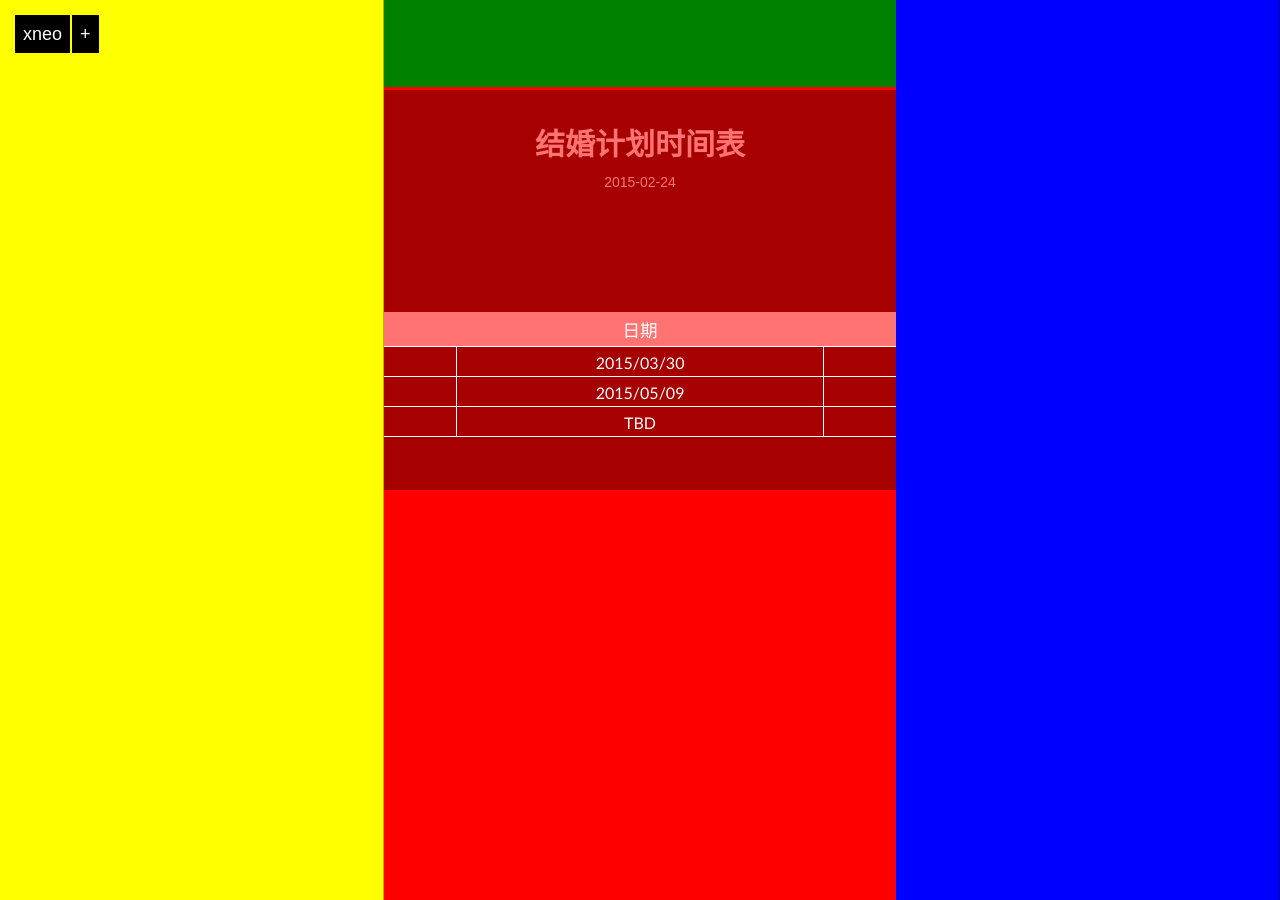
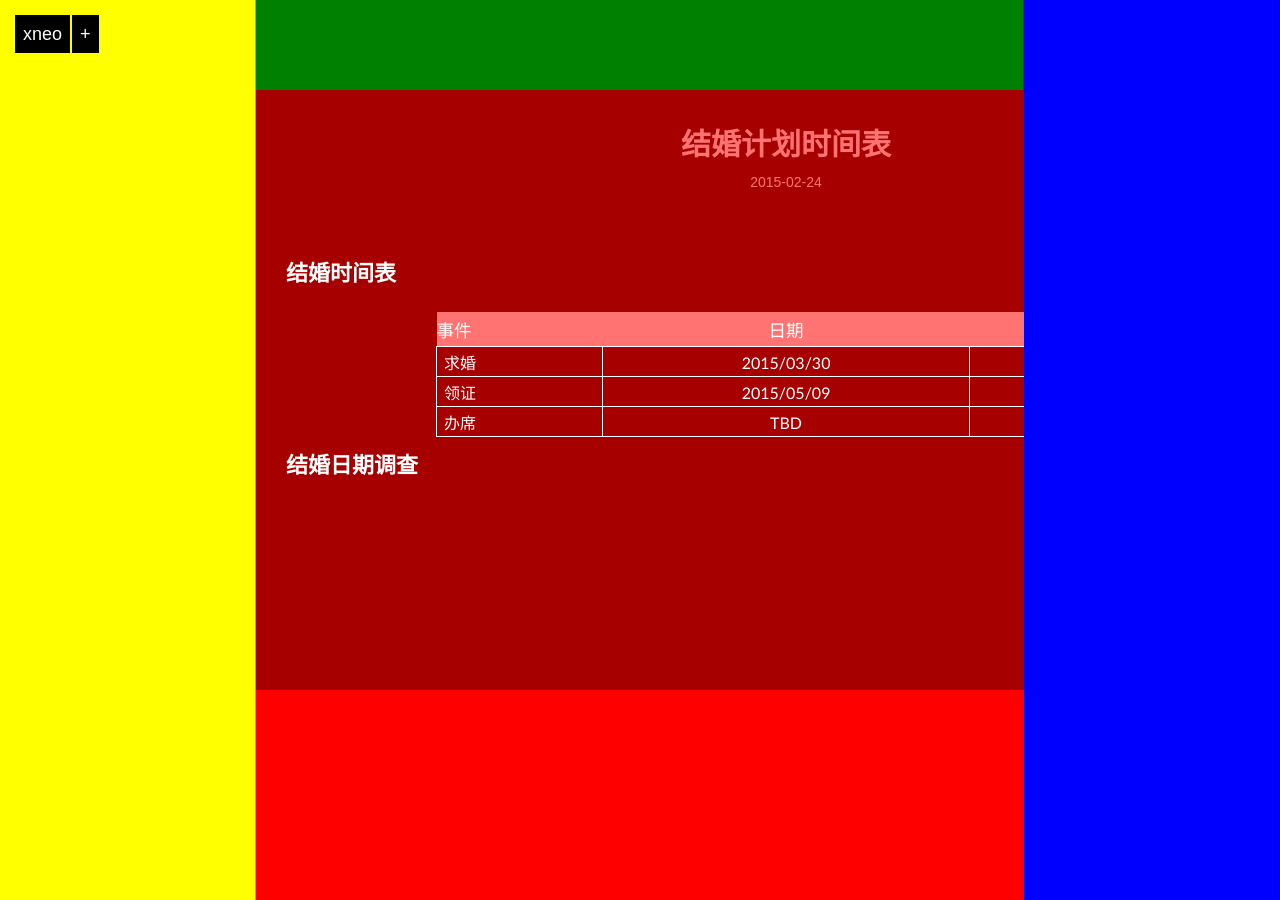
Before and after one commit to tuoerzhang/xneo123.github.io, a Jekyll site: the page built from _posts/wedding/2015-02-24-wedding-plan.md, in a window 1280 px wide. Built offline with Jekyll 4.4.1, drawn with Linux system fonts in a browser that asks for light colours; Markdown is read by kramdown in place of the engine named in the settings.

Commit message:
change to percentage

```diff
--- a/_layouts/wedding.html
+++ b/_layouts/wedding.html
@@ -11,7 +11,7 @@ layout: default
     @media screen and (max-width: 1020px){
         body { background:#FF0000; }
     }
-	#wedding-content {width:1060px;margin:90px auto 60px;min-height:400px;height:auto !important;height:400px;background: #A60000;color:#ffffff; }
+	#wedding-content {width:60%;margin:90px auto 60px;min-height:600px;height:auto !important;height:400px;background: #A60000;color:#ffffff; }
 	.wedding-entry {margin-bottom:80px;width:1000px; float:left; padding:30px;  }
 	.wedding-entry {margin-bottom:80px;width:1000px; float:left; padding:30px;  }
 	.wedding-entry ul{margin-bottom:25px;margin-left:25px;}
@@ -33,9 +33,8 @@ layout: default
 		position: fixed;
 	    top: 0;
 	    left: 0;
-	    width: 30%;
+	    width: 20%;
 	    height: 100%;
-	    max-width: 422px;
 	    background:#000000;
 	    box-shadow:inset -1px 0 0 rgba(0,0,0,0.3);
 	    background-size:cover;
@@ -48,9 +47,8 @@ layout: default
 		position: fixed;
 	    top: 0;
 	    right: 0;
-	    width: 30%;
+	    width: 20%;
 	    height: 100%;
-	    max-width: 421px;
 	    background:#000000;
 	    box-shadow:inset -1px 0 0 rgba(0,0,0,0.3);
 	    background-size:cover;
@@ -62,9 +60,10 @@ layout: default
 	{
 		position: fixed;
 	    top: 0;
-	    width: 100%;
+	    left: 20%;
+	    right: 20%;
 	    height: 100%;
-	    max-height: 87px;
+	    max-height: 90px;
 	    box-shadow:inset -1px 0 0 rgba(0,0,0,0.3);
 	    background-size:cover;
 	    background-position:50% 50%;
```
